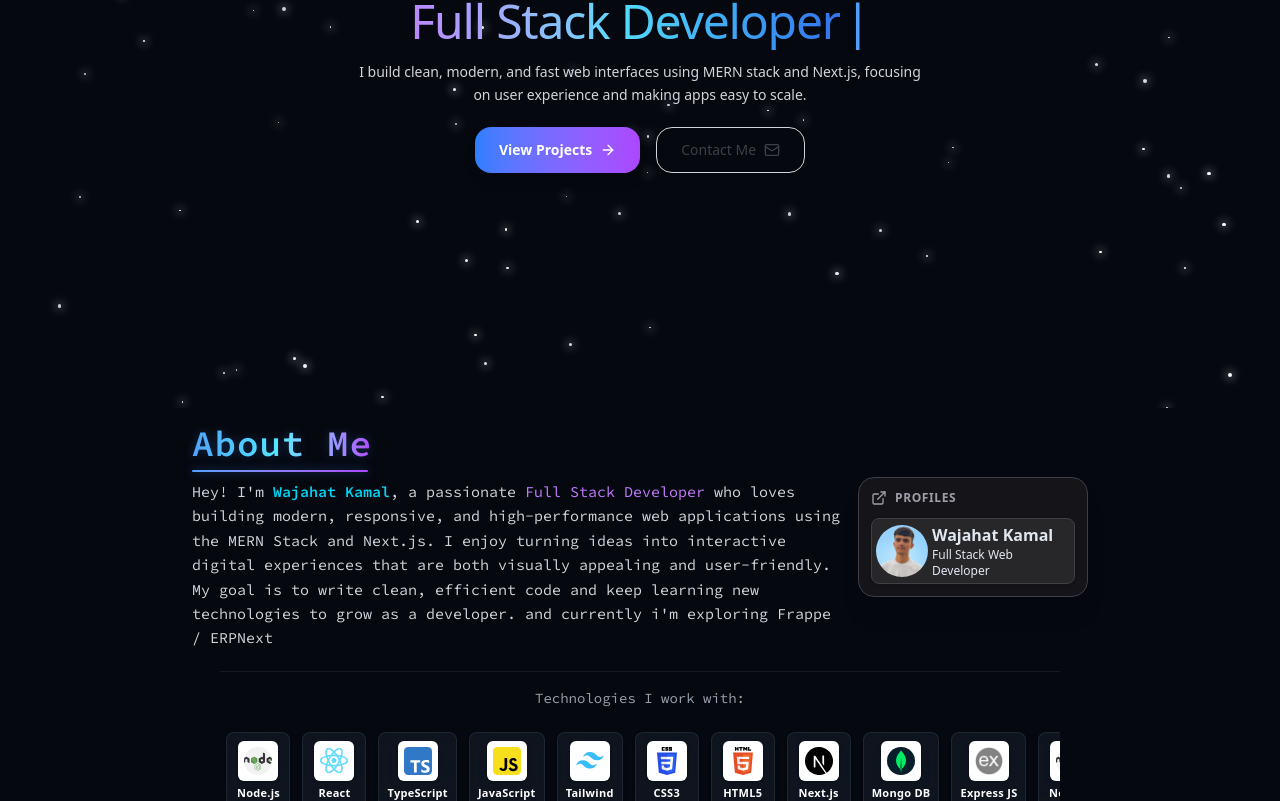
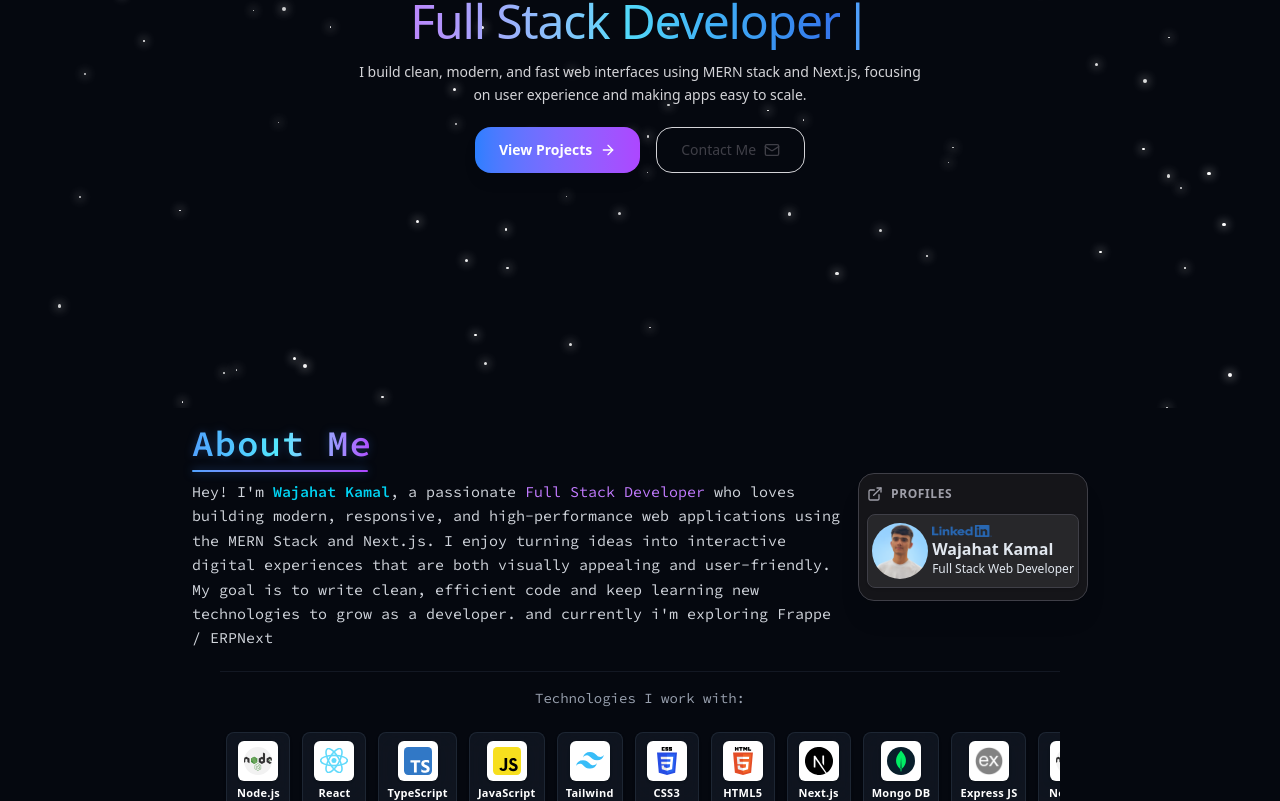
Before and after one commit to wajahat-kamal/Dev-Portfolio, a React (Vite) app: page / in a window 1280 px wide. Shown: the part 392-1193 px from the top of the page. Built offline with nearby package versions, Linux system fonts and the light colour scheme.

Commit message:
Update AboutSection: refine profile card dimensions, enhance LinkedIn button layout, and adjust image sizes for better visual consistency.

```diff
--- a/src/components/AboutSection.jsx
+++ b/src/components/AboutSection.jsx
@@ -50,7 +50,7 @@ export const AboutSection = () => {
 
         {/* ====== Profile Card ====== */}
         <motion.div
-          className="w-[200px] sm:w-[300px] rounded-2xl bg-zinc-900/90 backdrop-blur border border-zinc-700 shadow-xl p-3"
+          className="w-[200px] sm:w-[300px] rounded-2xl bg-zinc-900/90 backdrop-blur border border-zinc-700 shadow-xl py-3 px-2"
           initial={{ opacity: 0, x: 30 }}
           whileInView={{ opacity: 1, x: 0 }}
           transition={{ duration: 0.6, ease: "easeOut", delay: 0.1 }}
@@ -65,16 +65,18 @@ export const AboutSection = () => {
             <a
               href="https://www.linkedin.com/in/wajahat-kamal/"
               target="_blank"
-              className="group w-full p-1 rounded-lg bg-zinc-800 border border-zinc-700 shadow-sm hover:-translate-y-0.5 hover:border-blue-500/50 hover:shadow-blue-500/20 transition-all duration-300"
+              className="group w-full px-1 py-2 rounded-lg bg-zinc-800 border border-zinc-700 shadow-sm hover:-translate-y-0.5 hover:border-blue-500/50 hover:shadow-blue-500/20 transition-all duration-300"
             >
-              {/* <img
-                src={liLogo}
-                alt="LinkedIn"
-                className="h-4 md:w-40 w-20 object-contain group-hover:scale-105 transition-transform duration-300"
-              /> */}
+
               <div className="flex justify-center items-center flex-row">
-                <img src={wajImage} className="h-13 w-13 rounded-full" alt="" />
+                <img src={wajImage} className="h-14 w-14 rounded-full" alt="" />
                 <div className="flex flex-col text-start ml-1">
+                  <img
+                    src={liLogo}
+                    alt="LinkedIn"
+                    className="h-3 w-15"
+                    // className="h-4 md:w-40 w-20 object-contain group-hover:scale-105 transition-transform duration-300"
+                  />
                   <h1 className="text-md font-semibold">Wajahat Kamal</h1>
                   <p className="text-xs">Full Stack Web Developer</p>
                   {/* <p className="text-xs">Full Stack Web Developer | MERN & Next.js | JavaScript & TypeScript | Exploring Frappe & ERPNext</p> */}
```
